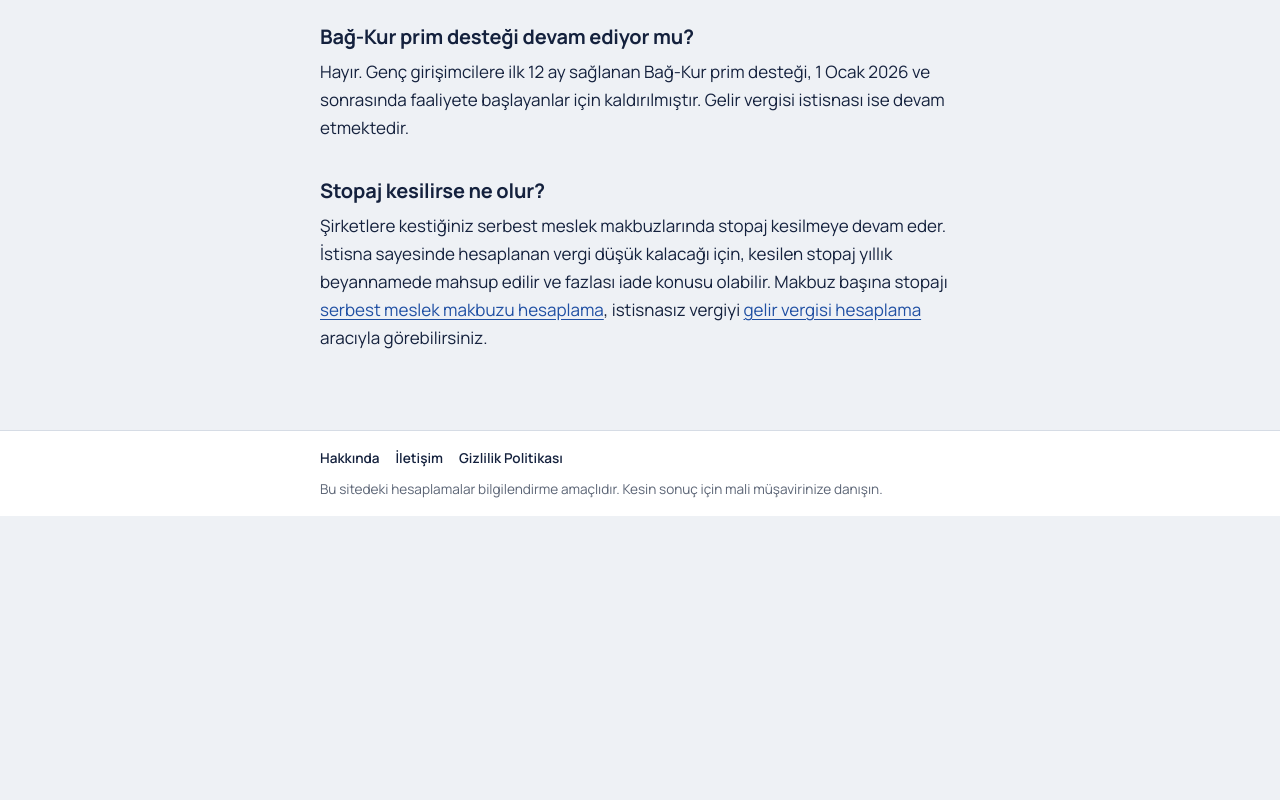
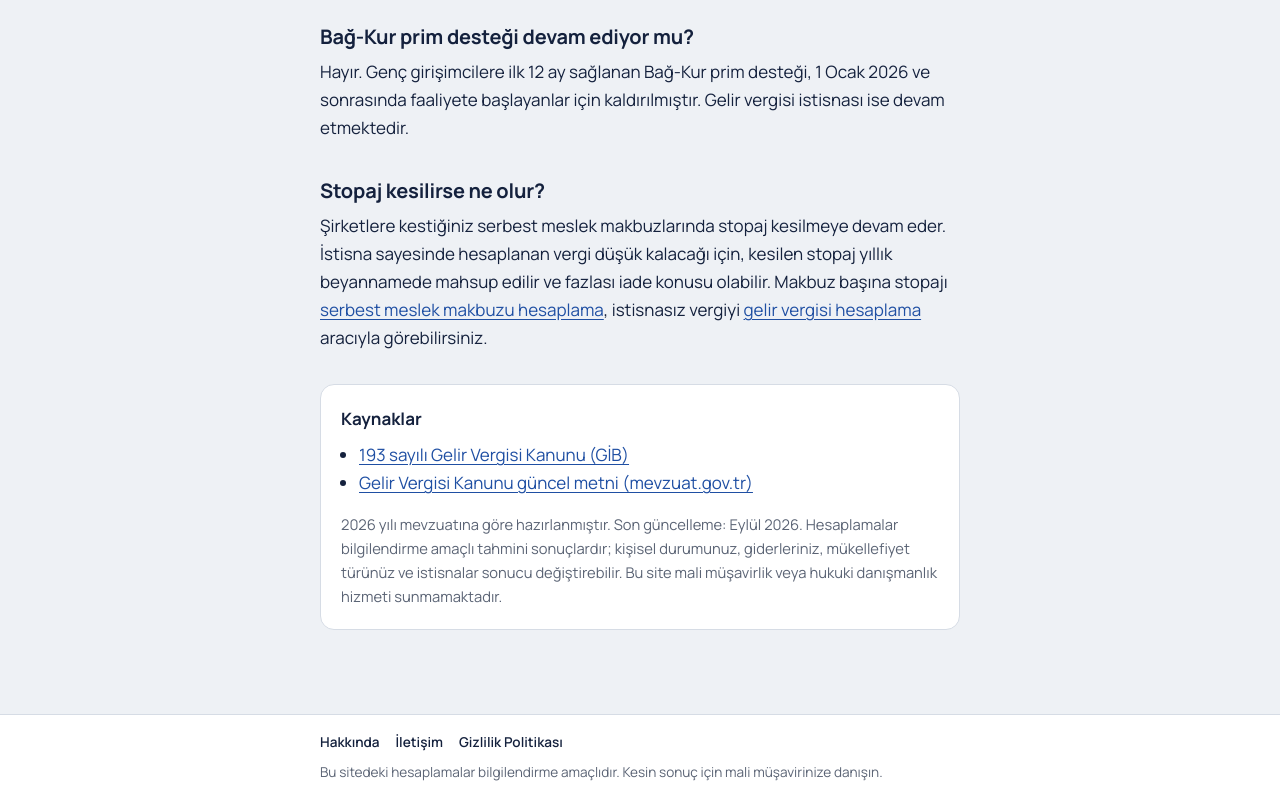
Before and after one commit to yavuzscvk-source/freelancer-vergi, a Next.js app: page /genc-girisimci-istisnasi in a window 1280 px wide. Shown: the part 1912-2712 px from the top of the page. Before the commit the page ends 2428 px from the top, so only its background shows below. Built offline with nearby package versions, Linux system fonts and the light colour scheme.

Commit message:
Update page.js

```diff
--- a/app/genc-girisimci-istisnasi/page.js
+++ b/app/genc-girisimci-istisnasi/page.js
@@ -1,7 +1,7 @@
 import Link from "next/link";
 import Hesaplayici from "./Hesaplayici";
 import { sayfa } from "../../lib/seo";
-
+import Kaynaklar from "../Kaynaklar";
 export const metadata = sayfa({
   baslik: "Genç Girişimci İstisnası Hesaplama 2026",
   aciklama: "2026 genç girişimci kazanç istisnası (400.000 TL) ile ödeyeceğiniz gelir vergisini ve vergi avantajınızı hesaplayın. Şartlar ve güncel bilgiler.",
@@ -35,6 +35,7 @@ export default function GencGirisimci() {
 
       <h2>Stopaj kesilirse ne olur?</h2>
       <p>Şirketlere kestiğiniz serbest meslek makbuzlarında stopaj kesilmeye devam eder. İstisna sayesinde hesaplanan vergi düşük kalacağı için, kesilen stopaj yıllık beyannamede mahsup edilir ve fazlası iade konusu olabilir. Makbuz başına stopajı <Link href="/serbest-meslek-makbuzu">serbest meslek makbuzu hesaplama</Link>, istisnasız vergiyi <Link href="/gelir-vergisi-hesaplama">gelir vergisi hesaplama</Link> aracıyla görebilirsiniz.</p>
+      <Kaynaklar sayfa="genc" />
     </>
   );
 }
```
